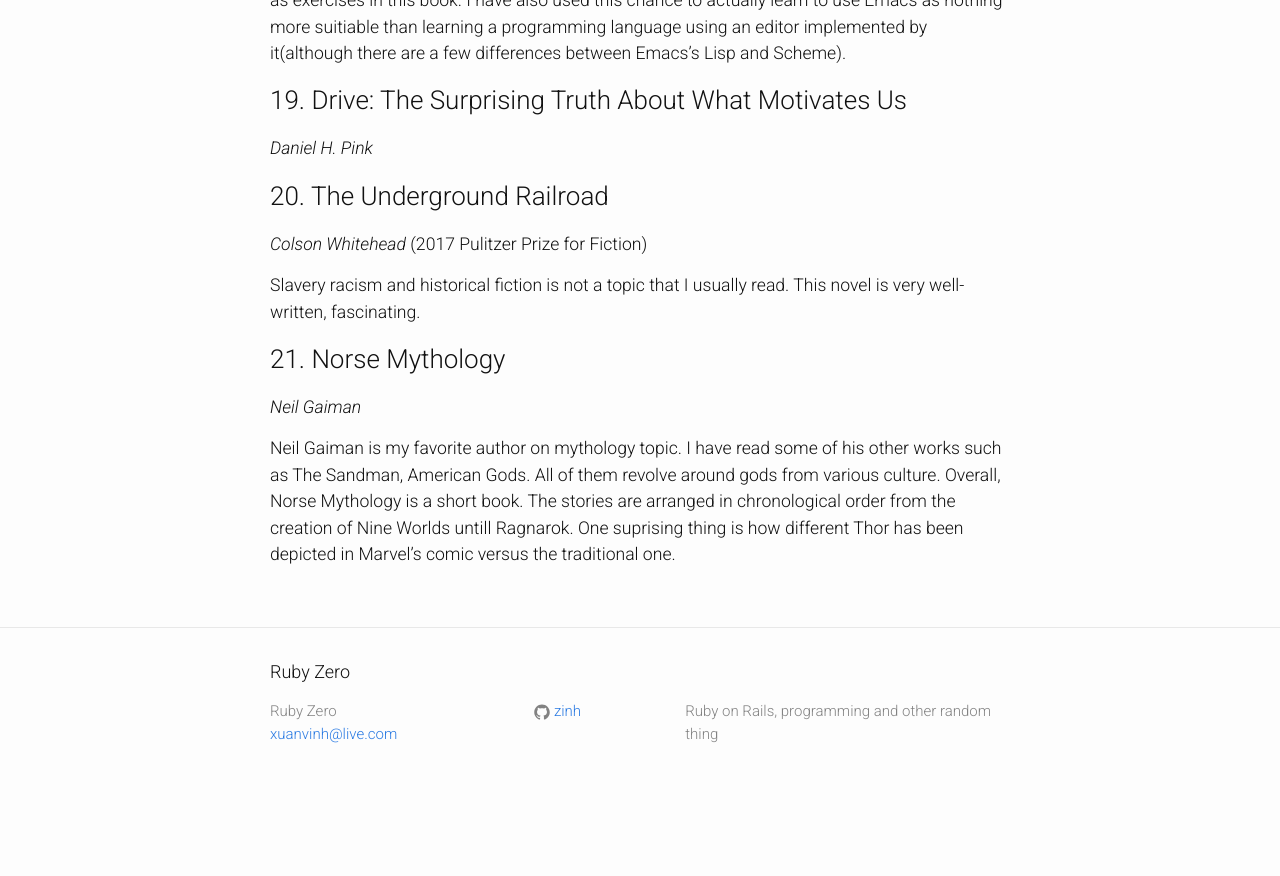
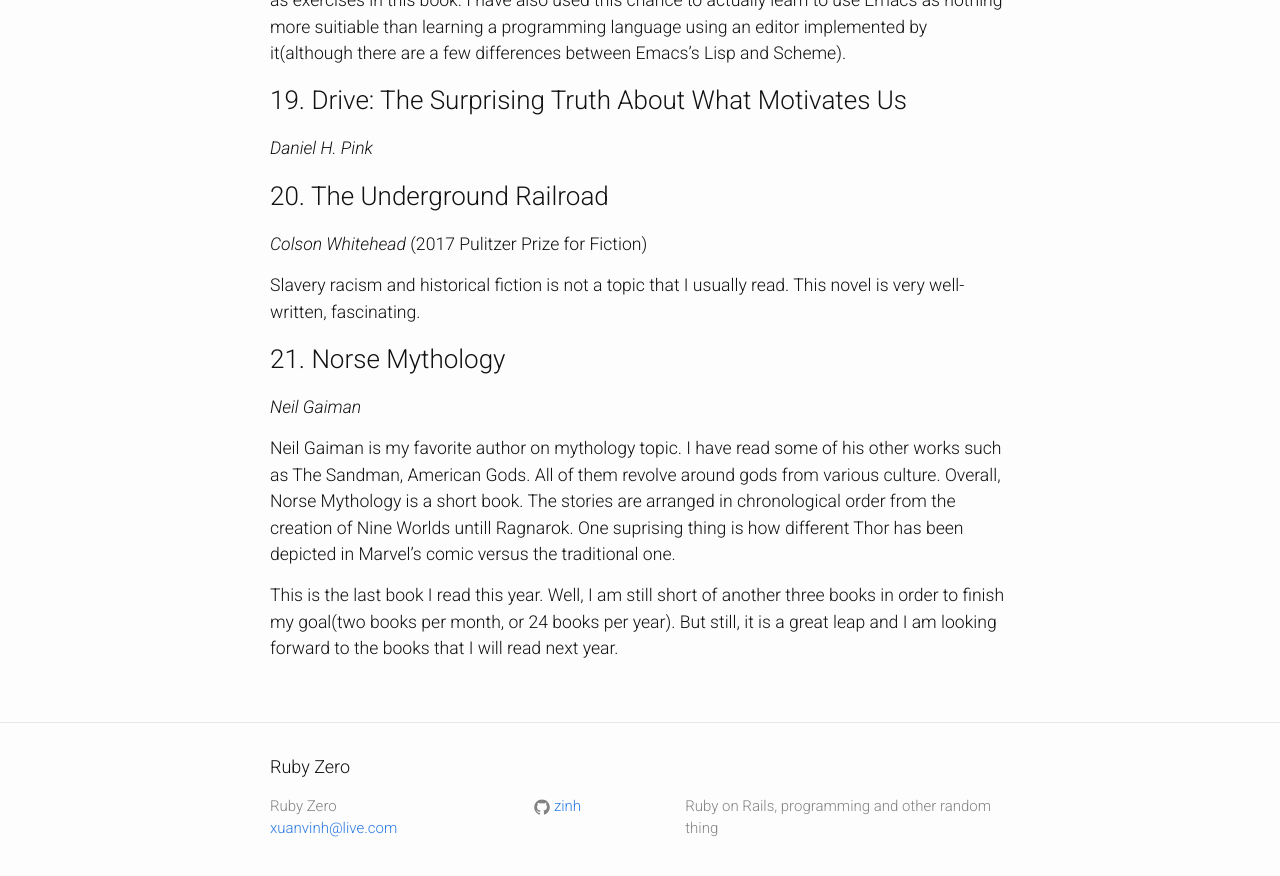
Before and after one commit to zinh/zinh.github.io, a Jekyll site: the page built from _posts/2019-01-01-books-2019.markdown, in a window 1280 px wide and 900 px high, scrolled down 4445 px. Shown: the top 876 px of the window. Built offline with Jekyll 4.4.1, drawn with Linux system fonts in a browser that asks for light colours; before the commit the page ends 5250 px from its top, so only the background shows below that.

Commit message:
add conclusion

```diff
--- a/_posts/2019-01-01-books-2019.markdown
+++ b/_posts/2019-01-01-books-2019.markdown
@@ -123,3 +123,6 @@
 
 Neil Gaiman is my favorite author on mythology topic. I have read some of his other works such as The Sandman, American Gods. All of them revolve around gods from various culture.
 Overall, Norse Mythology is a short book. The stories are arranged in chronological order from the creation of Nine Worlds untill Ragnarok. One suprising thing is how different Thor has been depicted in Marvel's comic versus the traditional one.
+
+
+This is the last book I read this year. Well, I am still short of another three books in order to finish my goal(two books per month, or 24 books per year). But still, it is a great leap and I am looking forward to the books that I will read next year.
```
